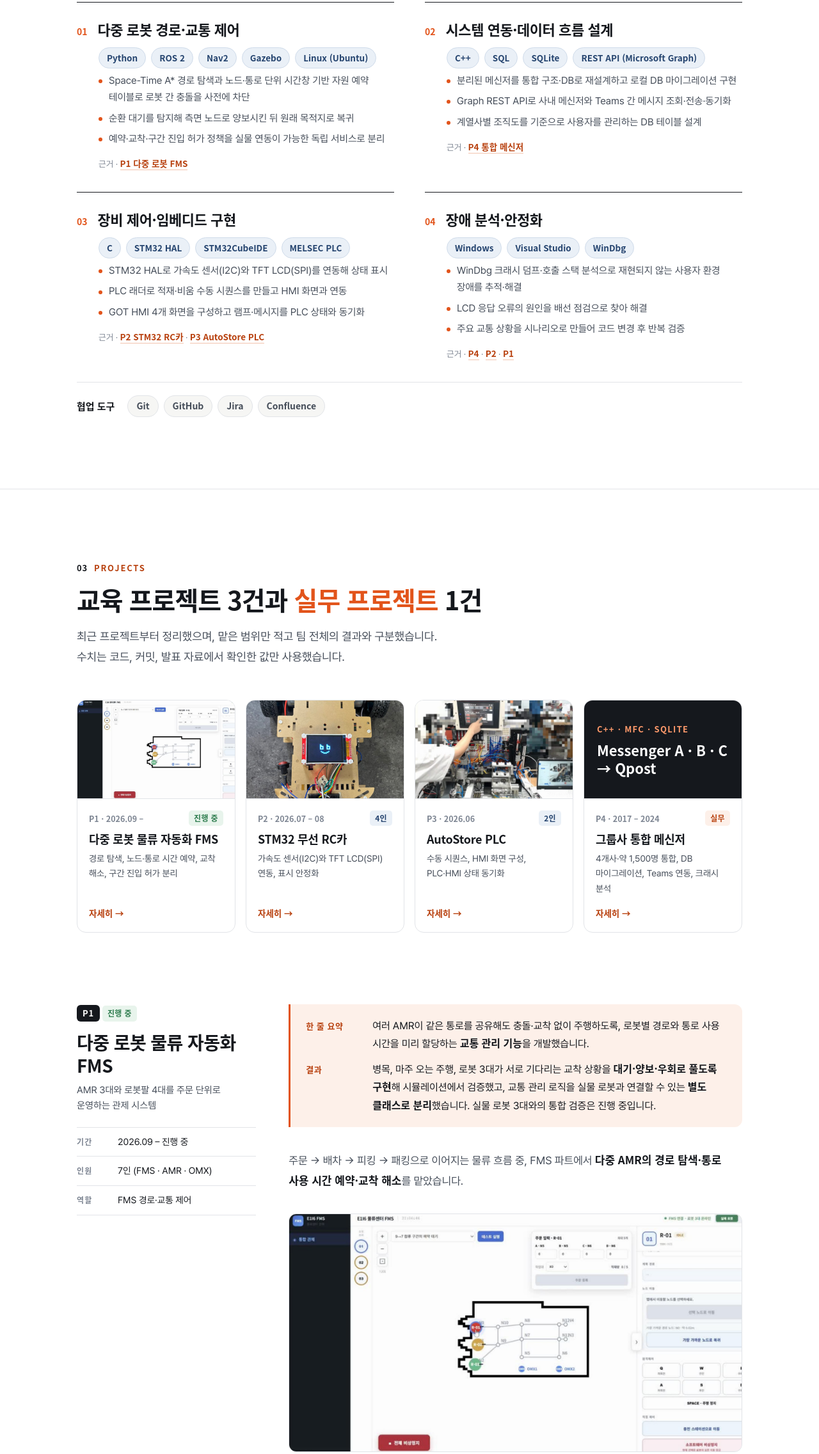
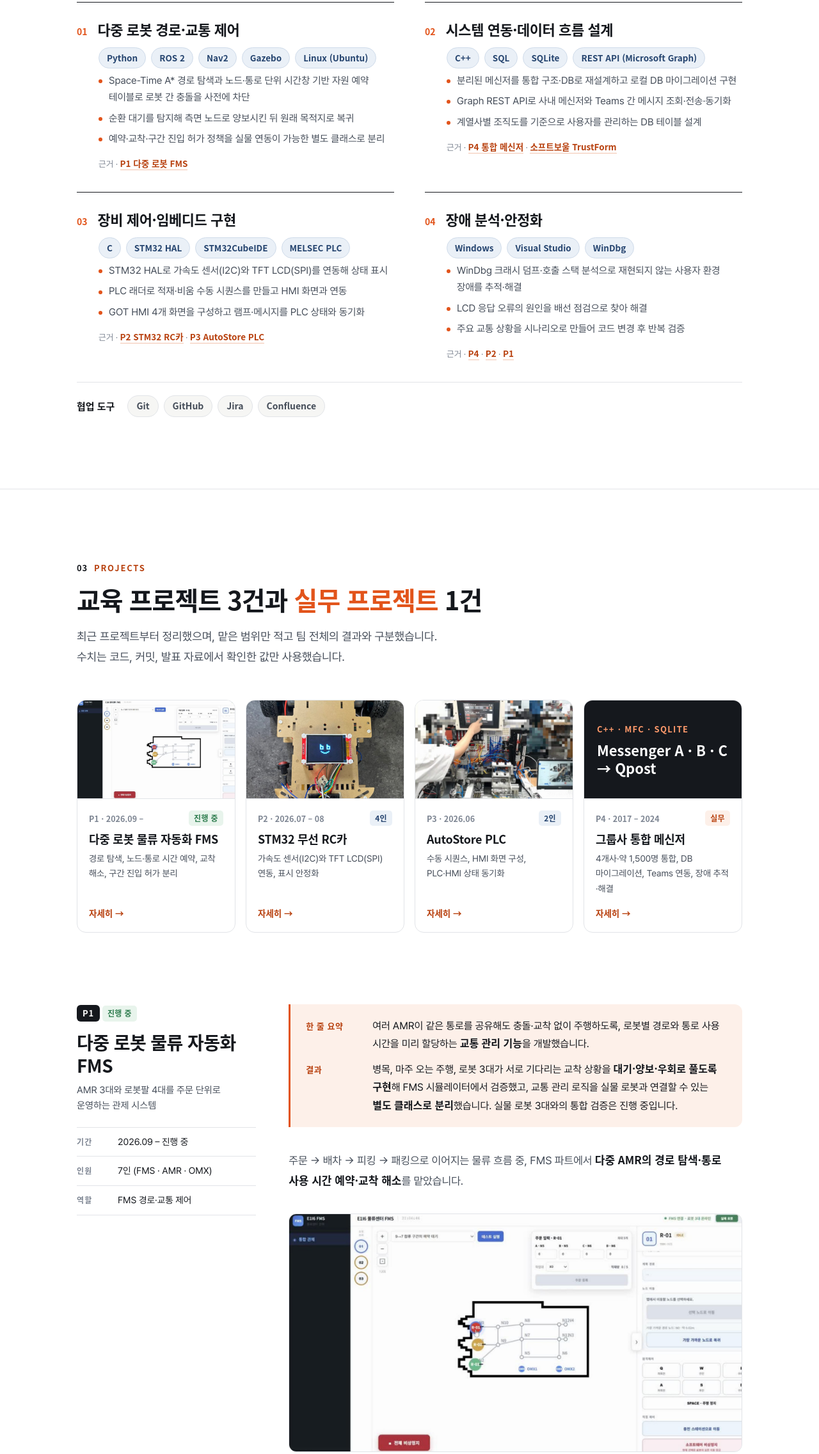
Before and after one commit to sojeong-grotto/sojeong-grotto.github.io, a plain HTML site: page index.html in a window 1280 px wide. Shown: the part 2298-4571 px from the top of the page at 64% size. Drawn offline with Linux system fonts and the light colour scheme; a web font is replaced by a local one.

Commit message:
맥락 어긋남 정리, 근거 보강
- 역량 블록 01: '독립 서비스로 분리' → '별도 클래스로 분리' (P1 본문과 일치)
- P1 진행 현황: 맥락 없이 등장하던 LLM 비교 실험 문장 삭제
- 3쪽 P4 목록: '크래시 분석' 중복 삭제 (웹 카드는 '장애 추적·해결'로)
- 역량 블록 02 근거에 '소프트보울 TrustForm' 추가
- P1 결과: '시뮬레이션에서 검증' → 'FMS 시뮬레이터에서 검증'

Co-Authored-By: Claude Opus 5.5 <noreply@anthropic.com>

```diff
--- a/index.html
+++ b/index.html
@@ -89,14 +89,14 @@
       <div class="cxb">
         <div class="cxh"><span class="cxn">01</span><h3>다중 로봇 경로·교통 제어</h3></div>
         <div class="cxk"><span>Python</span><span>ROS 2</span><span>Nav2</span><span>Gazebo</span><span>Linux (Ubuntu)</span></div>
-        <ul class="dots"><li>Space-Time A* 경로 탐색과 노드·통로 단위 시간창 기반 자원 예약 테이블로 로봇 간 충돌을 사전에 차단</li><li>순환 대기를 탐지해 측면 노드로 양보시킨 뒤 원래 목적지로 복귀</li><li>예약·교착·구간 진입 허가 정책을 실물 연동이 가능한 독립 서비스로 분리</li></ul>
+        <ul class="dots"><li>Space-Time A* 경로 탐색과 노드·통로 단위 시간창 기반 자원 예약 테이블로 로봇 간 충돌을 사전에 차단</li><li>순환 대기를 탐지해 측면 노드로 양보시킨 뒤 원래 목적지로 복귀</li><li>예약·교착·구간 진입 허가 정책을 실물 연동이 가능한 별도 클래스로 분리</li></ul>
         <div class="cxe">근거 · <a href="#p1">P1 다중 로봇 FMS</a></div>
       </div>
       <div class="cxb">
         <div class="cxh"><span class="cxn">02</span><h3>시스템 연동·데이터 흐름 설계</h3></div>
         <div class="cxk"><span>C++</span><span>SQL</span><span>SQLite</span><span>REST API (Microsoft Graph)</span></div>
         <ul class="dots"><li>분리된 메신저를 통합 구조·DB로 재설계하고 로컬 DB 마이그레이션 구현</li><li>Graph REST API로 사내 메신저와 Teams 간 메시지 조회·전송·동기화</li><li>계열사별 조직도를 기준으로 사용자를 관리하는 DB 테이블 설계</li></ul>
-        <div class="cxe">근거 · <a href="#p4">P4 통합 메신저</a></div>
+        <div class="cxe">근거 · <a href="#p4">P4 통합 메신저</a> · <a href="#p4">소프트보울 TrustForm</a></div>
       </div>
       <div class="cxb">
         <div class="cxh"><span class="cxn">03</span><h3>장비 제어·임베디드 구현</h3></div>
@@ -134,7 +134,7 @@
       <a class="pcard" href="#p4"><div class="thumb" style="background:var(--night);display:flex;flex-direction:column;justify-content:center;padding:20px;gap:8px">
           <span style="color:#ff9a6b;font-weight:800;font-size:13px;letter-spacing:.1em">C++ · MFC · SQLITE</span>
           <span style="color:#fff;font-weight:800;font-size:22px;line-height:1.25">Messenger A · B · C<br>→ Qpost</span></div>
-        <div class="body"><div class="pg"><span>P4 · 2017 – 2024</span><span class="tag work">실무</span></div><h3>그룹사 통합 메신저</h3><p>4개사·약 1,500명 통합, DB 마이그레이션, Teams 연동, 크래시 분석</p><span class="go">자세히 →</span></div></a>
+        <div class="body"><div class="pg"><span>P4 · 2017 – 2024</span><span class="tag work">실무</span></div><h3>그룹사 통합 메신저</h3><p>4개사·약 1,500명 통합, DB 마이그레이션, Teams 연동, 장애 추적·해결</p><span class="go">자세히 →</span></div></a>
     </div>
 
     <!-- ---------- P1 ---------- -->
@@ -152,7 +152,7 @@
       <div class="content">
         <div class="tldr">
           <div><span class="tl-l">한 줄 요약</span><p>여러 AMR이 같은 통로를 공유해도 충돌·교착 없이 주행하도록, 로봇별 경로와 통로 사용 시간을 미리 할당하는 <b>교통 관리 기능</b>을 개발했습니다.</p></div>
-          <div><span class="tl-l">결과</span><p>병목, 마주 오는 주행, 로봇 3대가 서로 기다리는 교착 상황을 <b>대기·양보·우회로 풀도록 구현</b>해 시뮬레이션에서 검증했고, 교통 관리 로직을 실물 로봇과 연결할 수 있는 <b>별도 클래스로 분리</b>했습니다. 실물 로봇 3대와의 통합 검증은 진행 중입니다.</p></div>
+          <div><span class="tl-l">결과</span><p>병목, 마주 오는 주행, 로봇 3대가 서로 기다리는 교착 상황을 <b>대기·양보·우회로 풀도록 구현</b>해 FMS 시뮬레이터에서 검증했고, 교통 관리 로직을 실물 로봇과 연결할 수 있는 <b>별도 클래스로 분리</b>했습니다. 실물 로봇 3대와의 통합 검증은 진행 중입니다.</p></div>
         </div>
         <p class="intro">주문 → 배차 → 피킹 → 패킹으로 이어지는 물류 흐름 중, FMS 파트에서 <b>다중 AMR의 경로 탐색·통로 사용 시간 예약·교착 해소</b>를 맡았습니다.</p>
         <figure>
@@ -262,7 +262,7 @@
           </div>
           <p class="cap">시뮬레이션은 시작 위치를 복원한 뒤 30초 이내, 실물은 배치 위치를 0.15m 허용 오차로 확인한 뒤 180초 이내 완료 시 통과로 판정합니다. 실물 시작 위치가 다르면 명령 전송 전에 거부 사유를 표시합니다.</p>
         </div>
-        <div class="status"><b>진행 현황</b><span>실물 TurtleBot3 3대와 통합 검증 중입니다. 점유·예약 해제와 주행 흐름을 점검하고 있으며, 같은 조건에서 LLM 경로 판단과 비교하는 실험을 팀과 함께 설계하고 있습니다.</span></div>
+        <div class="status"><b>진행 현황</b><span>실물 TurtleBot3 3대와 통합 검증 중입니다. 점유·예약 해제와 주행 흐름을 점검하고 있습니다.</span></div>
       </div>
     </article>
 
```
Also changed, not shown: print.html (+5 -5 lines), web.src.html (+5 -5 lines), 1 other file.
